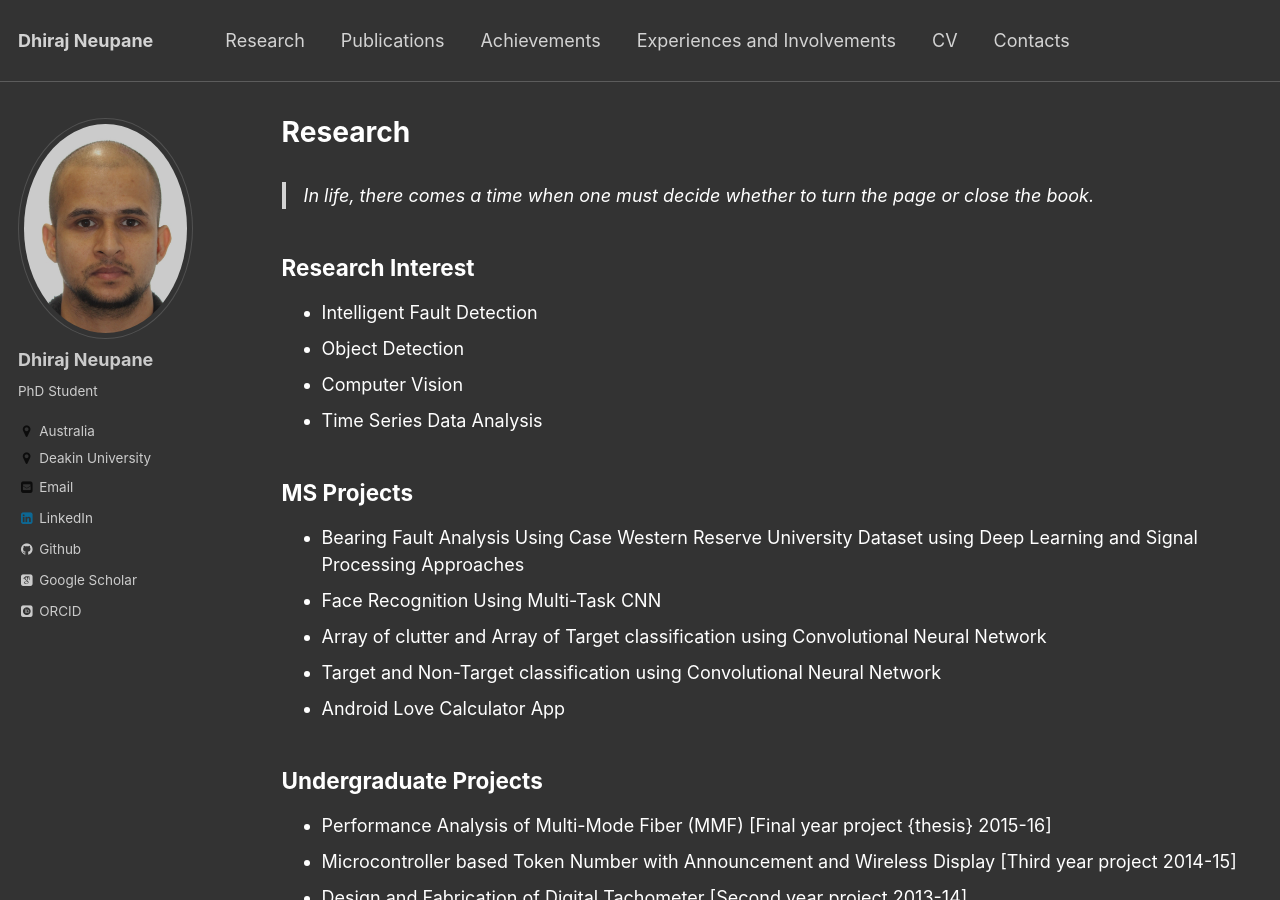
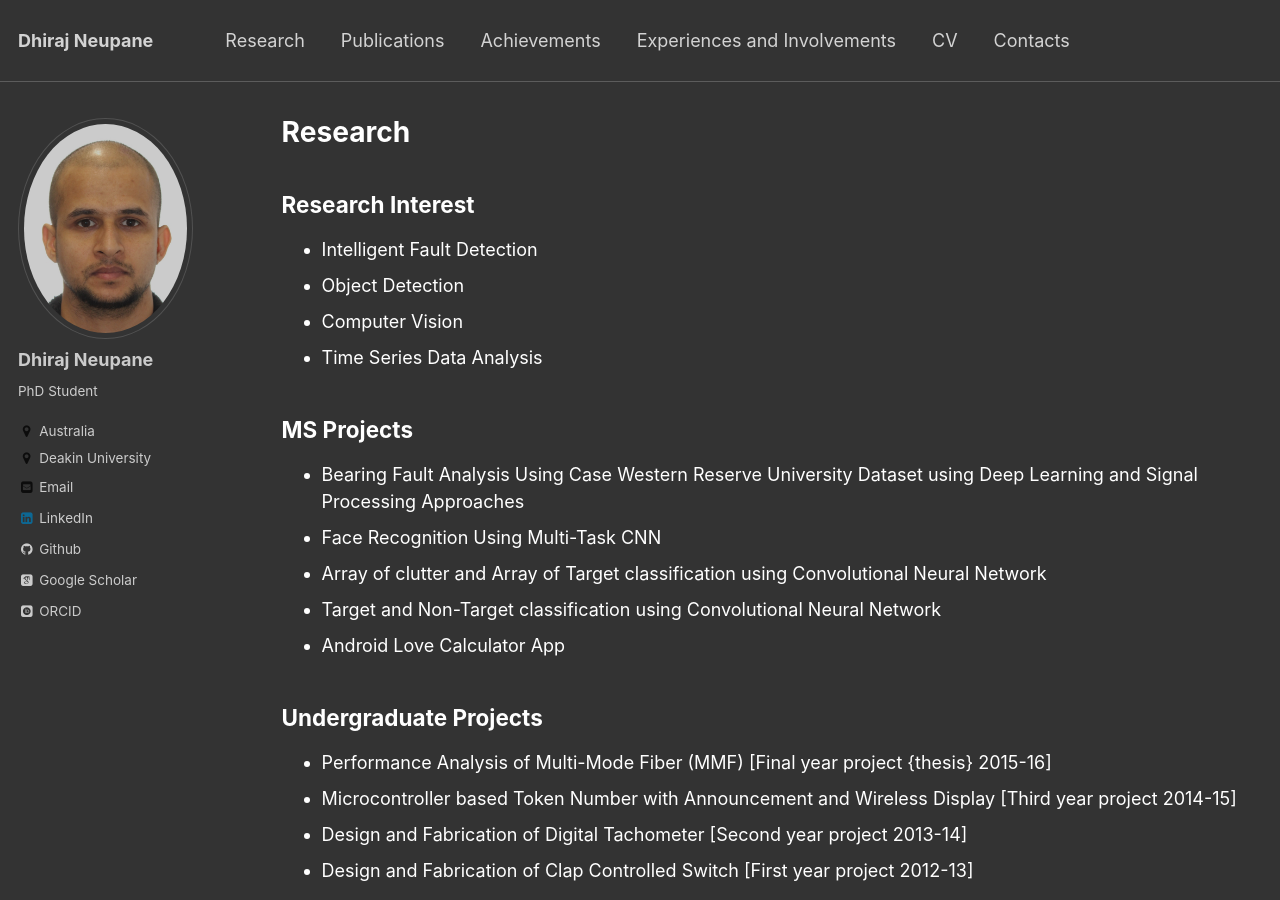
Before and after one commit to dhirajneupane/academicPortfolio, a Jekyll site: the page built from _pages/research.md, in a window 1280 px wide and 900 px high. Built offline with Jekyll 4.4.1, drawn with Linux system fonts in a browser that asks for light colours; some web fonts are replaced.

Commit message:
Update research.md

```diff
--- a/_pages/research.md
+++ b/_pages/research.md
@@ -6,7 +6,6 @@ author_profile: true
 redirect_from:
   - /research
 ---
-> <p style='text-align: left;'> In life, there comes a time when one must decide whether to turn the page or close the book. </p>
 
 Research Interest
 -----------------
```
